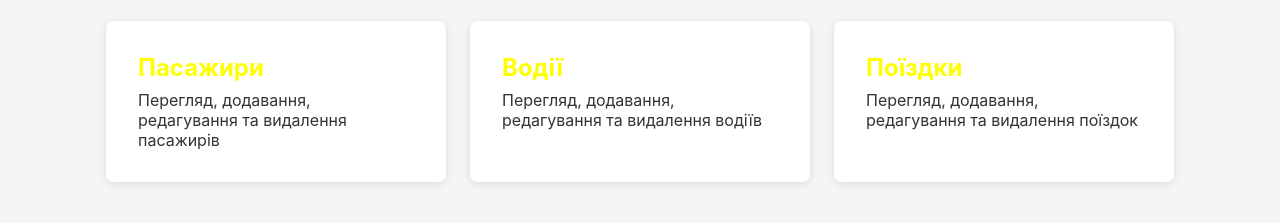
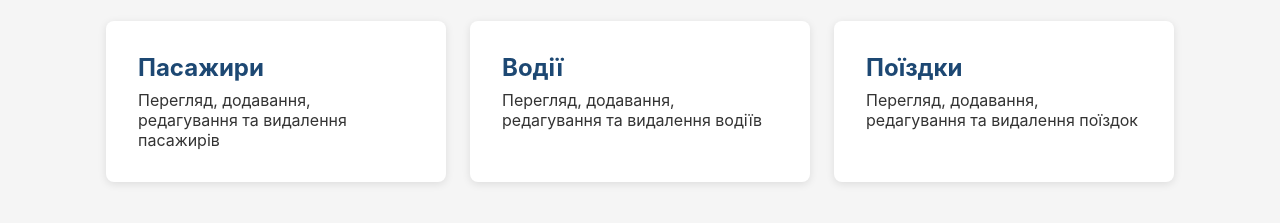
Before and after one commit to Yullianka/Software-documentation-and-design-templates, a website: page lab2/public/index.html in a window 1280 px wide. Shown: the part 169-392 px from the top of the page. Drawn offline with Linux system fonts and the light colour scheme.

Commit message:
feat/improve ui

```diff
--- a/lab2/public/style.css
+++ b/lab2/public/style.css
@@ -70,7 +70,7 @@ h1 {
 }
 
 .card h2 {
-  color: yellow;
+  color: #1D4873;
   margin-bottom: 0.5rem;
 }
 
```
